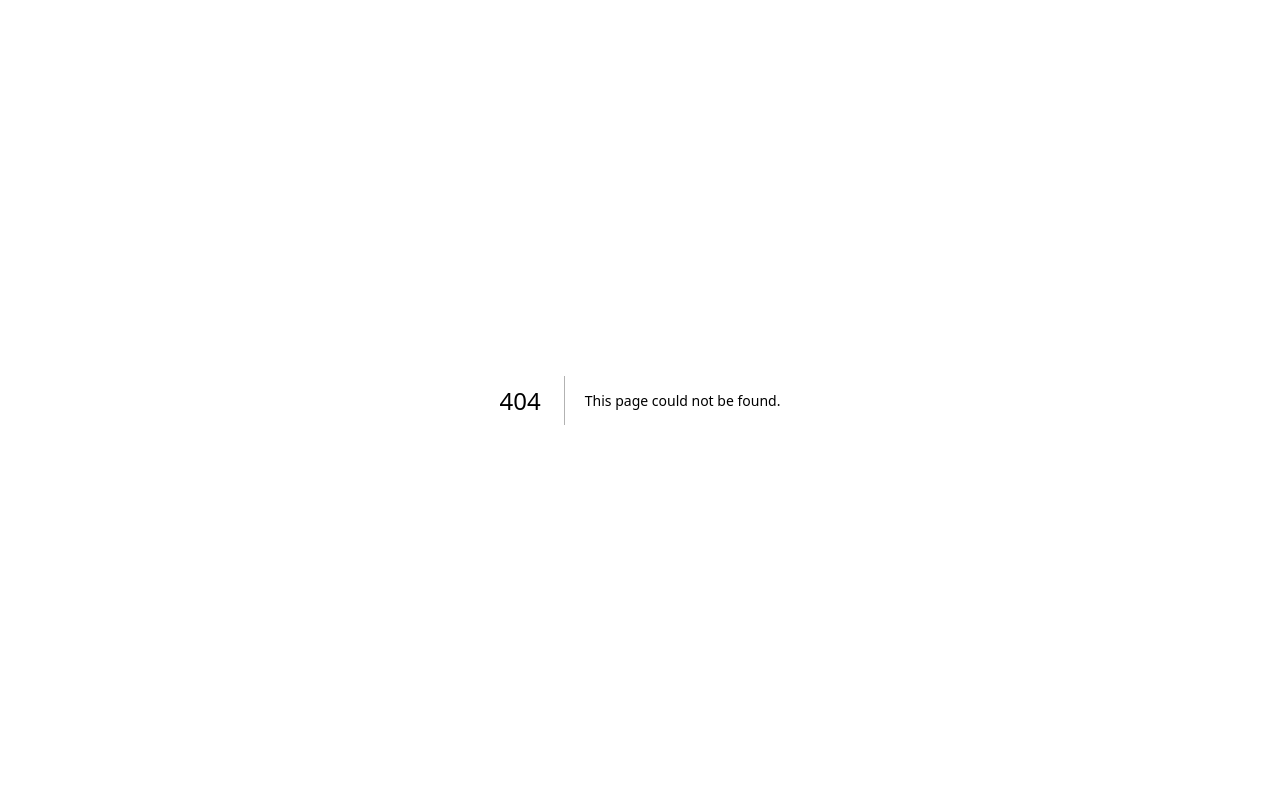
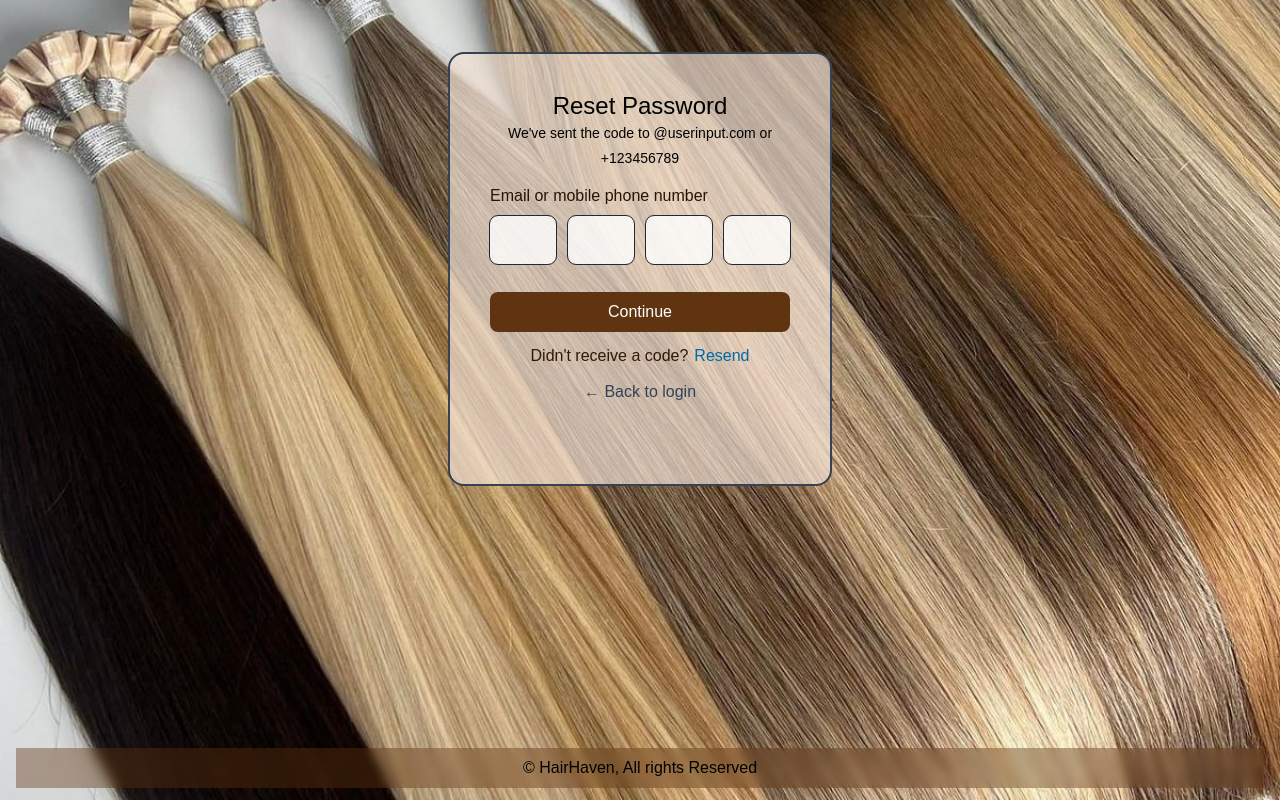
Before and after one commit to RabbiXX/Sydani-E_Commerce-, a Next.js app in the folder E-FRONTEND/my_app/: page /password-reset in a window 1280 px wide. Before the commit this address had no page. Built offline with nearby package versions, Linux system fonts and the light colour scheme.

Commit message:
Feat: Added reset password page and navigation link

```diff
--- a/E-FRONTEND/my_app/app/forgot-password/page.tsx
+++ b/E-FRONTEND/my_app/app/forgot-password/page.tsx
@@ -13,7 +13,7 @@ export default function ForgotPasswordPage() {
             </div>
             <div className="mt-3 ">
               <div className="w-full mb-3">
-                <button className="w-full p-2 rounded-lg bg-[#603410] text-white hover:bg-[#311905] transition duration-300">Continue</button>
+                <a href="/password-reset"><button className="w-full p-2 rounded-lg bg-[#603410] text-white hover:bg-[#311905] transition duration-300">Continue</button></a>
               </div>
               <div className="w-full mt-3 flex justify-center">
                 <a href="/login" className="text-slate-700">&#8592; Back to login</a>
--- /dev/null
+++ b/E-FRONTEND/my_app/app/password-reset/page.tsx
@@ -0,0 +1,44 @@
+export default function ForgotPasswordPage() {
+  return (
+    <div className="w-full min-h-screen py-3 px-4 flex flex-col items-center justify-between bg-[url('/images/hairbundle.jpg')] bg-cover bg-center">
+      <div className="max-w-md ">
+        <div className="hidden md:block h-10"></div>
+        <div className="  text-white border-2 pb-10 px-10 border-gray-700 bg-[#f3e2d5]/70 rounded-2xl ">
+          <div className="w-55 md:w-75 mx-auto flex gap-4 flex-col py-10">
+            <h2 className="text-2xl text-black text-center leading-none">Reset Password<br /><span className="text-sm">We've sent the code to @userinput.com or +123456789</span></h2>
+
+            <div className="w-full">
+              <label htmlFor="email" className="text-base text-[#281404]">Email or mobile phone number</label>
+              <div className="flex gap-3 mt-2 h-12 ">
+                <input type="text" className="w-full outline-1 outline-slate-800 p-2 rounded-lg bg-white/80 text-black text-center focus:outline-hidden focus:ring-2 focus:ring-amber-500" />
+                <input type="text" className="w-full p-2 outline-1 outline-slate-800 rounded-lg bg-white/80 text-black text-center  focus:outline-hidden focus:ring-2 focus:ring-amber-500" />
+                <input type="text" className="w-full p-2 outline-1 outline-slate-800 rounded-lg bg-white/80 text-black text-center  focus:outline-hidden focus:ring-2 focus:ring-amber-500" />
+                <input type="text" className="w-full p-2 outline-1 outline-slate-800 rounded-lg bg-white/80 text-black text-center  focus:outline-hidden focus:ring-2 focus:ring-amber-500" />
+              </div>
+            </div>
+            <div className="mt-3 ">
+              <div className="w-full mb-3">
+                <button className="w-full p-2 rounded-lg bg-[#603410] text-white hover:bg-[#311905] transition duration-300">Continue</button>
+              </div>
+              <div className="w-full mt-3 flex justify-center">
+                <p className="text-[#311905]">Didn't receive a code?<a href="#" className="text-sky-700 ml-1.5">Resend</a></p>
+
+              </div>
+              <div className="w-full mt-3 flex justify-center">
+                <a href="/login" className="text-slate-700">&#8592; Back to login</a>
+              </div>
+            </div>
+          </div>
+        </div>
+      </div>
+      <footer className="w-full mt-auto bg-[#603410]/40 text-white backdrop-blur-xs py-2">
+        <div className="max-w-full mx-auto text-center px-6">
+          <p className="text-center text-black">
+            &copy; HairHaven, All rights Reserved
+          </p>
+        </div>
+      </footer>
+    </div>
+
+  );
+}
```
